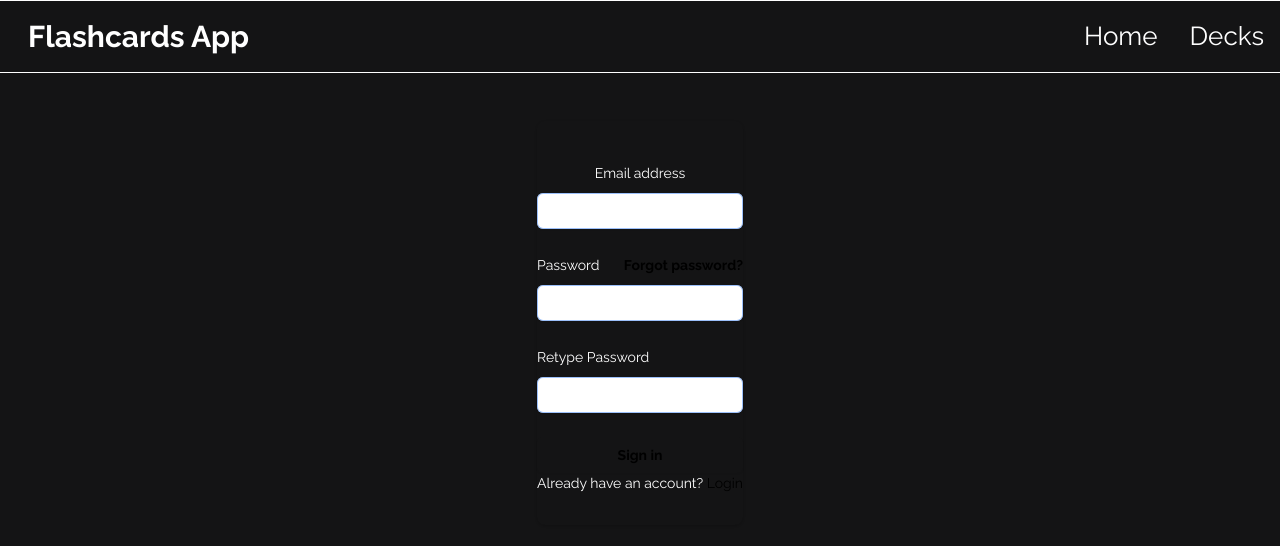
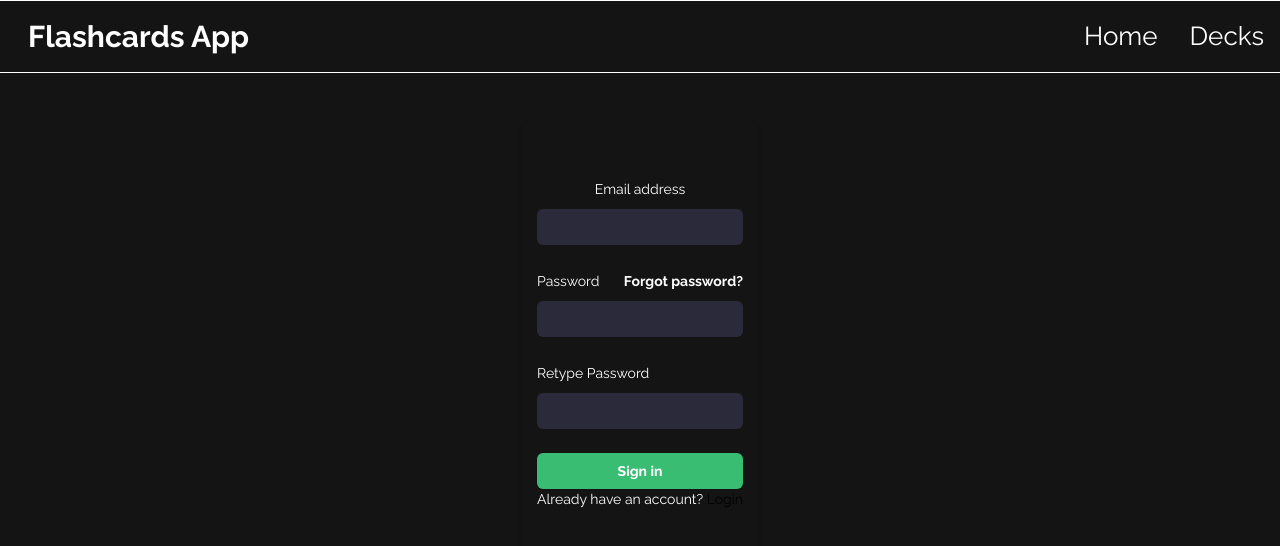
Before and after one commit to JamesVong/flashcard-app, a React (Create React App) app: page /register in a window 1280 px wide. Shown: the top 546 px of the page. Built offline with nearby package versions, Linux system fonts and the light colour scheme.

Commit message:
[FIX]: ui changes to login, register, and forgot(which i don't know how to spell i guess

```diff
--- a/src/App.css
+++ b/src/App.css
@@ -1083,6 +1083,10 @@ video {
   .xl\:p-0 {
     padding: 0px;
   }
+
+  .xl\:p-4 {
+    padding: 1rem;
+  }
 }
 
 .rtl\:space-x-reverse:where([dir="rtl"], [dir="rtl"] *) > :not([hidden]) ~ :not([hidden]) {
--- a/src/Components/Frogot.js
+++ b/src/Components/Frogot.js
@@ -4,18 +4,18 @@ function FrogotPage(){
 
     return (
         <div className="flex min-h-full items-center flex-col justify-center px-6 py-12 lg:px-8">
-            <div className="w-full bg-slate-100 rounded-lg shadow dark:border md:mt-0 sm:max-w-md xl:p-0 ">
+            <div className="w-full bg-slate-100 rounded-lg shadow dark:border md:mt-0 sm:max-w-md xl:p-4">
                 <div className="mt-10 sm:mx-auto sm:w-full sm:max-w-sm">
                 <form className="space-y-6 " action="/api/forgot" method="POST">
 
                             <label for="email" class="block text-sm font-medium leading-6 text-gray-900">Email</label>
                             <div className="mt-2">
-                                <input id="email" name="email" type="email" autocomplete="email" required className="block rounded-md border-0 py-1.5 text-gray-900 shadow-sm ring-1 ring-inset ring-gray-300 placeholder:text-gray-400 focus:ring-2 focus:ring-inset p-4 sm:text-sm sm:leading-6"/>
+                                <input id="email" name="email" type="email" autocomplete="email" required className="block rounded-md border-0 py-1.5 shadow-sm bg-highlight bg-opacity-50 sm:text-sm sm:leading-6"/>
                             </div>
 
 
                         <div class="pb-8">
-                            <button type="submit" className="flex w-full justify-center rounded-md bg-amber-200 px-3 py-1.5 text-sm font-semibold leading-6 text-black shadow-sm">Sign in</button>
+                            <button type="submit" className="flex w-full justify-center rounded-md bg-primary px-3 py-1.5 text-sm font-semibold leading-6 shadow-sm">Sign in</button>
                         </div>
                     </form>
                 </div>
--- a/src/Components/Login.js
+++ b/src/Components/Login.js
@@ -3,10 +3,10 @@ import React from 'react';
 function Login(){
 
     return (
-        <div class="flex min-h-full items-center flex-col justify-center px-6 py-12 lg:px-8">
-            <div class="w-full bg-slate-100 rounded-lg shadow dark:border md:mt-0 sm:max-w-md xl:p-0 ">
-                <div class="mt-10 sm:mx-auto sm:w-full sm:max-w-sm">
-                    <form class="space-y-6" action="/api/login" method="POST">
+        <div className="flex min-h-full items-center flex-col justify-center px-6 py-12 lg:px-8">
+            <div className="w-full bg-slate-100 rounded-lg shadow dark:border md:mt-0 sm:max-w-md xl:p-4 ">
+                <div className="mt-10 sm:mx-auto sm:w-full sm:max-w-sm">
+                    <form className="space-y-6" action="/api/login" method="POST">
                         <div>
                             <label for="email" class="block text-sm font-medium leading-6 text-gray-900">Email address</label>
                             <div class="mt-2">
@@ -15,20 +15,20 @@ function Login(){
                         </div>
 
                         <div>
-                            <div class="flex items-center justify-between">
-                                <label for="password" class="block text-sm font-medium leading-6 text-gray-900">Password</label>
-                                <div class="text-sm">
-                                    <a href="/forgot" class="font-semibold text-black-200 hover:text-amber-200">Forgot password?</a>
+                            <div className="flex items-center justify-between">
+                                <label for="password" className="block text-sm font-medium leading-6 text-gray-900">Password</label>
+                                <div className="text-sm">
+                                    <a href="/forgot" className="font-semibold text-black-200 hover:text-amber-200">Forgot password?</a>
                                 </div>
                             </div>
-                            <div class="mt-2">
-                                <input id="password" name="pass" type="password" autocomplete="current-password" required class="block w-full rounded-md border-0 py-1.5 text-gray-900 shadow-sm ring-1 ring-inset ring-gray-300 placeholder:text-gray-400 focus:ring-2 focus:ring-inset focus:ring-indigo-600 sm:text-sm sm:leading-6"/>
+                            <div className="mt-2">
+                                <input id="password" name="pass" type="password" autocomplete="current-password" required className="block w-full rounded-md border-0 py-1.5 shadow-sm bg-highlight bg-opacity-50 sm:text-sm sm:leading-6"/>
                             </div>
                         </div>
 
-                        <div class="pb-8">
-                            <button type="submit" class="flex w-full justify-center rounded-md bg-amber-200 px-3 py-1.5 text-sm font-semibold leading-6 text-black shadow-sm">Sign in</button>
-                            <p class="text-sm font-light text-gray-500 dark:text-gray-400"> Don’t have an account yet? <a href="/signup" class="font-medium text-black hover:underline">Sign up</a>
+                        <div className="pb-8">
+                            <button type="submit" className="flex w-full justify-center rounded-md bg-primary px-3 py-1.5 text-sm font-semibold leading-6">Sign in</button>
+                            <p className="text-sm font-light text-gray-500 dark:text-gray-400"> Don’t have an account yet? <a href="/signup" className="font-medium text-black hover:underline">Sign up</a>
                             </p>
                         </div>
                     </form>
--- a/src/Components/Register.js
+++ b/src/Components/Register.js
@@ -5,14 +5,14 @@ function Register(){
     console.log(msg);
     return (
         <div className="flex min-h-full items-center flex-col justify-center px-6 py-12 lg:px-8">
-          <div className="w-full bg-slate-100 rounded-lg shadow dark:border md:mt-0 sm:max-w-md xl:p-0 ">
+          <div className="w-full bg-slate-100 rounded-lg shadow dark:border md:mt-0 sm:max-w-md xl:p-4 ">
 
             <div className="mt-10 sm:mx-auto sm:w-full sm:max-w-sm">
                 <form className="space-y-6" action="/api/register" method="POST">
                   <div>
                     <label for="email" className="block text-sm font-medium leading-6 text-gray-900">Email address</label>
                     <div className="mt-2">
-                      <input id="email" name="email" type="email" autocomplete="email" required className="block w-full rounded-md border-0 py-1.5 text-gray-900 shadow-sm ring-1 ring-inset ring-gray-300 placeholder:text-gray-400 focus:ring-2 focus:ring-inset focus:ring-indigo-600 sm:text-sm sm:leading-6"/>
+                      <input id="email" name="email" type="email" autocomplete="email" required className="block w-full rounded-md border-0 py-1.5 text-gray-900 shadow-sm bg-highlight bg-opacity-50 sm:text-sm sm:leading-6"/>
                     </div>
                   </div>
 
@@ -20,11 +20,11 @@ function Register(){
                     <div className="flex items-center justify-between">
                       <label for="password" className="block text-sm font-medium leading-6 text-gray-900">Password</label>
                       <div className="text-sm">
-                        <a href="/forgot" className="font-semibold text-black hover:text-amber-200">Forgot password?</a>
+                        <a href="/forgot" className="font-semibold">Forgot password?</a>
                       </div>
                     </div>
                     <div className="mt-2">
-                      <input id="password" name="pass" type="password" autocomplete="current-password" required className="block w-full rounded-md border-0 py-1.5 text-gray-900 shadow-sm ring-1 ring-inset ring-gray-300 placeholder:text-gray-400 focus:ring-2 focus:ring-inset focus:ring-indigo-600 sm:text-sm sm:leading-6"/>
+                      <input id="password" name="pass" type="password" autocomplete="current-password" required className="block w-full rounded-md border-0 py-1.5 bg-highlight bg-opacity-50 shadow-sm sm:text-sm sm:leading-6"/>
                     </div>
                   </div>
 
@@ -33,12 +33,12 @@ function Register(){
                       <label for="password" className="block text-sm font-medium leading-6 text-gray-900">Retype Password</label>
                     </div>
                     <div className="mt-2">
-                      <input id="password" name="pass2" type="password" autocomplete="current-password" required className="block w-full rounded-md border-0 py-1.5 text-gray-900 shadow-sm ring-1 ring-inset ring-gray-300 placeholder:text-gray-400 focus:ring-2 focus:ring-inset focus:ring-indigo-600 sm:text-sm sm:leading-6"/>
+                      <input id="password" name="pass2" type="password" autocomplete="current-password" required className="block w-full rounded-md border-0 py-1.5 shadow-sm bg-highlight bg-opacity-50 sm:text-sm sm:leading-6"/>
                     </div>
                   </div>
 
                   <div className="pb-8">
-                    <button type="submit" className="flex w-full justify-center rounded-md bg-amber-200 px-3 py-1.5 text-sm font-semibold leading-6 text-black shadow-sm">Sign in</button>
+                    <button type="submit" className="flex w-full justify-center rounded-md bg-primary px-3 py-1.5 text-sm font-semibold leading-6 shadow-sm">Sign in</button>
                     <p className="text-sm font-light text-gray-500 dark:text-gray-400">
                     Already have an account? <a href="/login" className="font-medium text-black hover:underline">Login</a>
                     </p>
```
